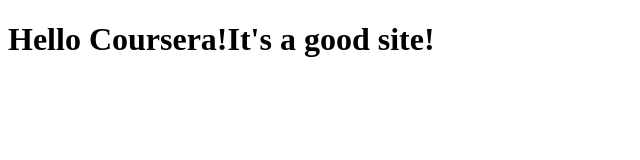
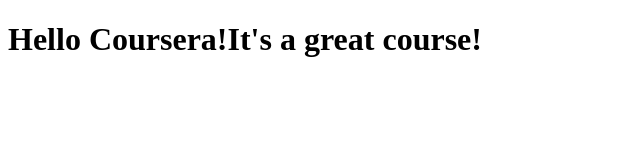
Before and after one commit to xflcx1991/coursera-test, a plain HTML site: page site/index.html in a window 1280 px wide. Shown: the whole page, without its empty margins (0-640 px from the left). Drawn offline with Linux system fonts and the light colour scheme.

Commit message:
addition content

```diff
--- a/site/index.html
+++ b/site/index.html
@@ -9,6 +9,6 @@
 <link href="" rel="stylesheet">
 </head>
 <body>
-    <h1>Hello Coursera!It's a good site!</h1>
+    <h1>Hello Coursera!It's a great course!</h1>
 </body>
 </html>
```
